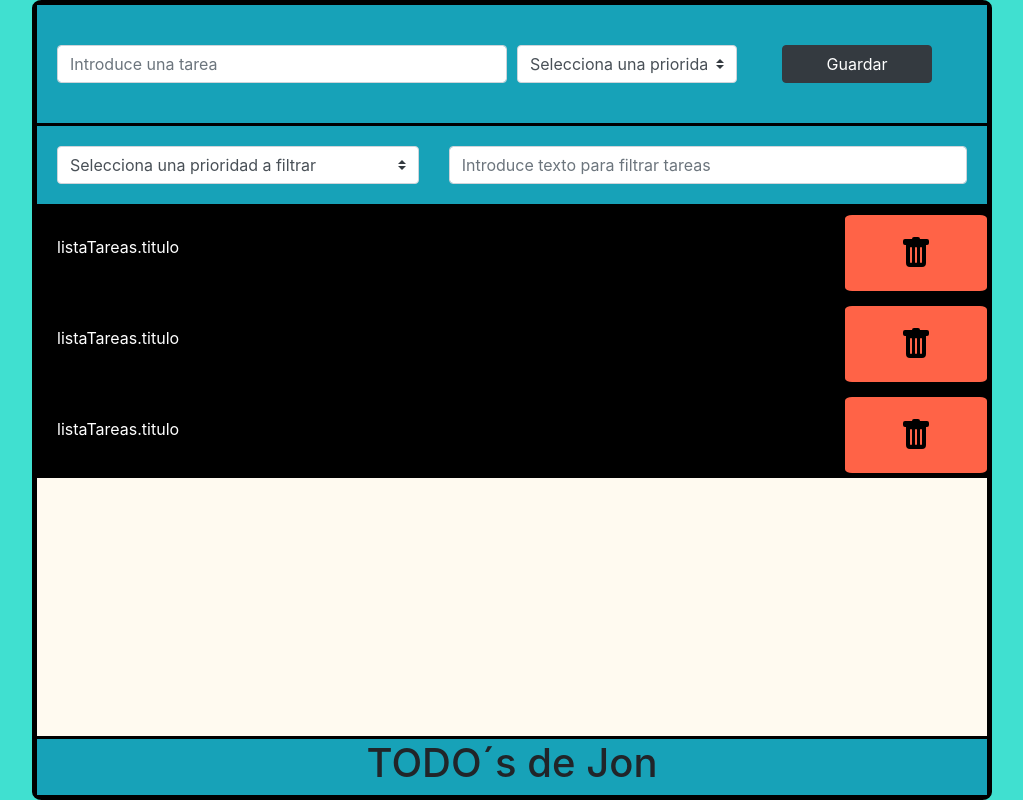
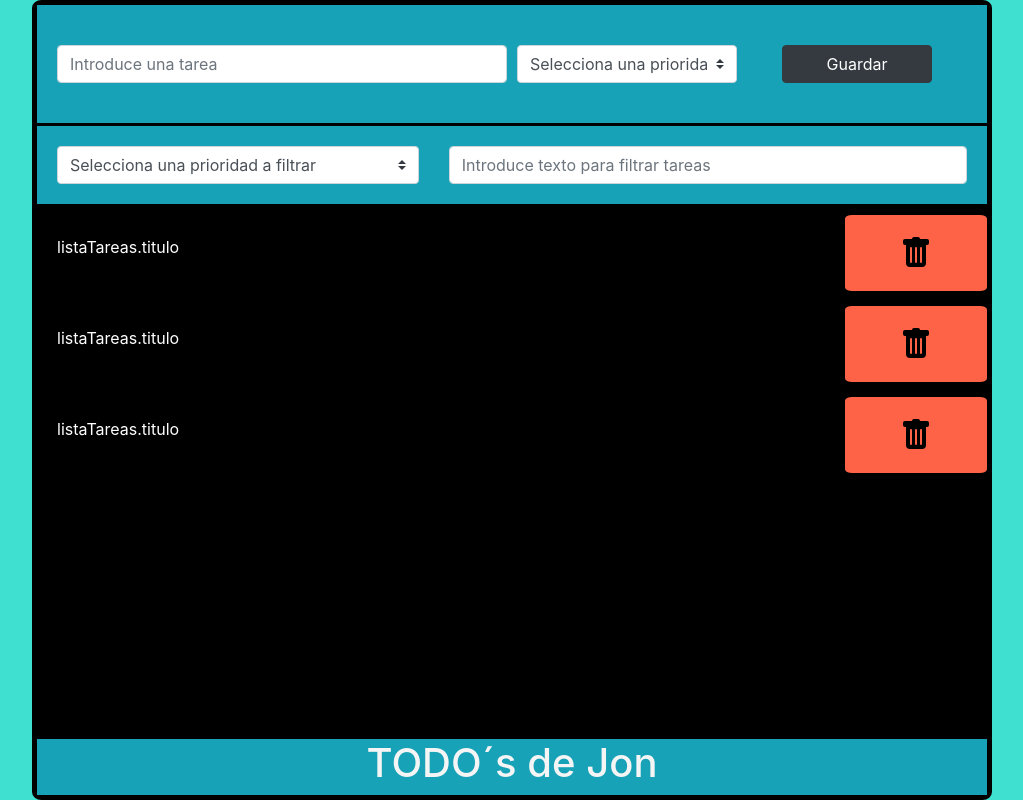
Before and after one commit to JogoDev0/TODO, a plain HTML site: page index.html in a window 1280 px wide. Shown: the whole page, without its empty margins (128-1151 px from the left). Drawn offline with nearby package versions, Linux system fonts and the light colour scheme.

Commit message:
Fin de maquetación básica.

```diff
--- a/css/style.css
+++ b/css/style.css
@@ -16,7 +16,7 @@ body {
     position: relative;
     border: 5px solid black;
     border-radius: 1%;
-    background-color: floralwhite;
+    background-color: black;
 }
 
 header {
@@ -46,6 +46,7 @@ footer {
     bottom: 0;
     left: auto;
     border-top: 3px solid black;
+    color: whitesmoke;
 }
 
 main {
@@ -77,6 +78,7 @@ main section article .eliminar {
     border: 2px solid tomato;
     border-radius: 5%;
     transition: 0.5s;
+    cursor: pointer;
 }
 
 main section article .eliminar:hover {
```
